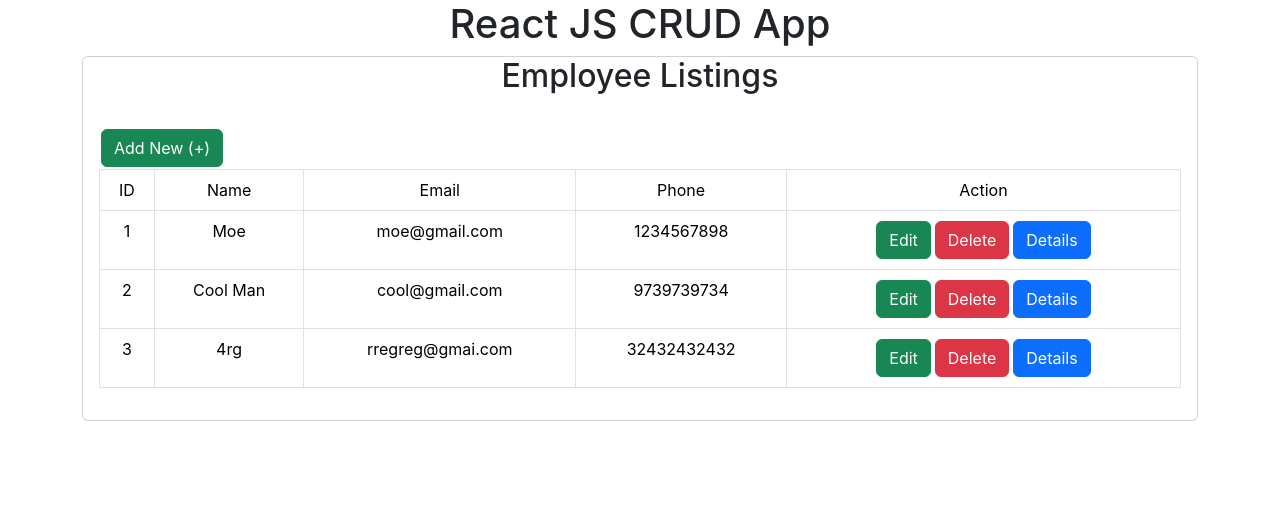
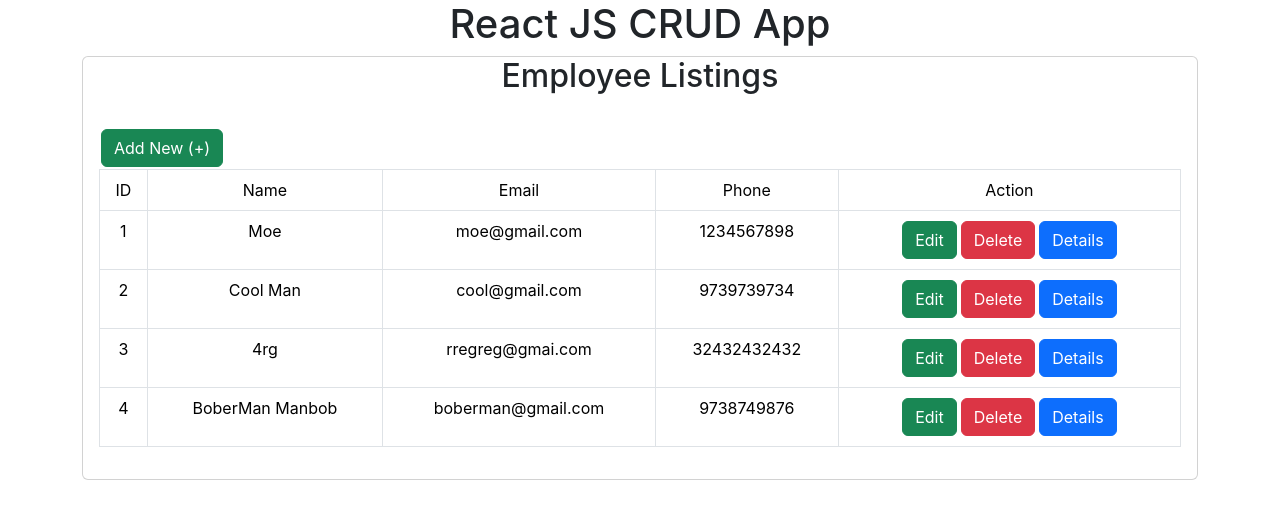
Before and after one commit to DaifMoe/7GUIs-CRUD-App, a React (Create React App) app: page / in a window 1280 px wide. Shown: the top 518 px of the page. Built offline with nearby package versions, Linux system fonts and the light colour scheme; data requests are answered from the project's data file; the HTML template or start-up script is replaced by a standard one.

Commit message:
Added Delete Employee Function Lisiting Compnent

```diff
--- a/db.json
+++ b/db.json
@@ -19,6 +19,13 @@
       "phone": "32432432432",
       "active": true,
       "id": 3
+    },
+    {
+      "name": "BoberMan Manbob",
+      "email": "boberman@gmail.com",
+      "phone": "9738749876",
+      "active": true,
+      "id": 4
     }
   ]
 }
--- a/src/EmployeeListing.tsx
+++ b/src/EmployeeListing.tsx
@@ -16,11 +16,24 @@ const EmployeeListing = () => {
     navigate("/employee/details/" + id);
   };
 
-//   const LoadEdits = (id) => {
-//     navigate("/employee/edit")
-//   };
+  const LoadEdits = (id: number) => {
+    navigate("/employee/edit");
+  };
 
- // const DeleteFunction = (id) => {};
+  const DeleteFunction = (id: number) => {
+    if (window.confirm("Are you sure you want to Delete this Employee?")) {
+      fetch("http://localhost:8000/employee/" + id, {
+        method: "DELETE",
+      })
+        .then((res) => {
+          alert("Employee Deleted Successfully.");
+          window.location.reload();
+        })
+        .catch((err) => {
+          console.log(err.message);
+        });
+    }
+  };
 
   useEffect(() => {
     fetch("http://localhost:8000/employee")
@@ -68,7 +81,7 @@ const EmployeeListing = () => {
                     <td>
                       <a
                         onClick={() => {
-                          //LoadEdits(item.id);
+                          LoadEdits(item.id);
                         }}
                         className="btn btn-success"
                       >
@@ -76,7 +89,7 @@ const EmployeeListing = () => {
                       </a>
                       <a
                         onClick={() => {
-                          //DeleteFunction(item.id);
+                          DeleteFunction(item.id);
                         }}
                         className="btn btn-danger"
                       >
```
